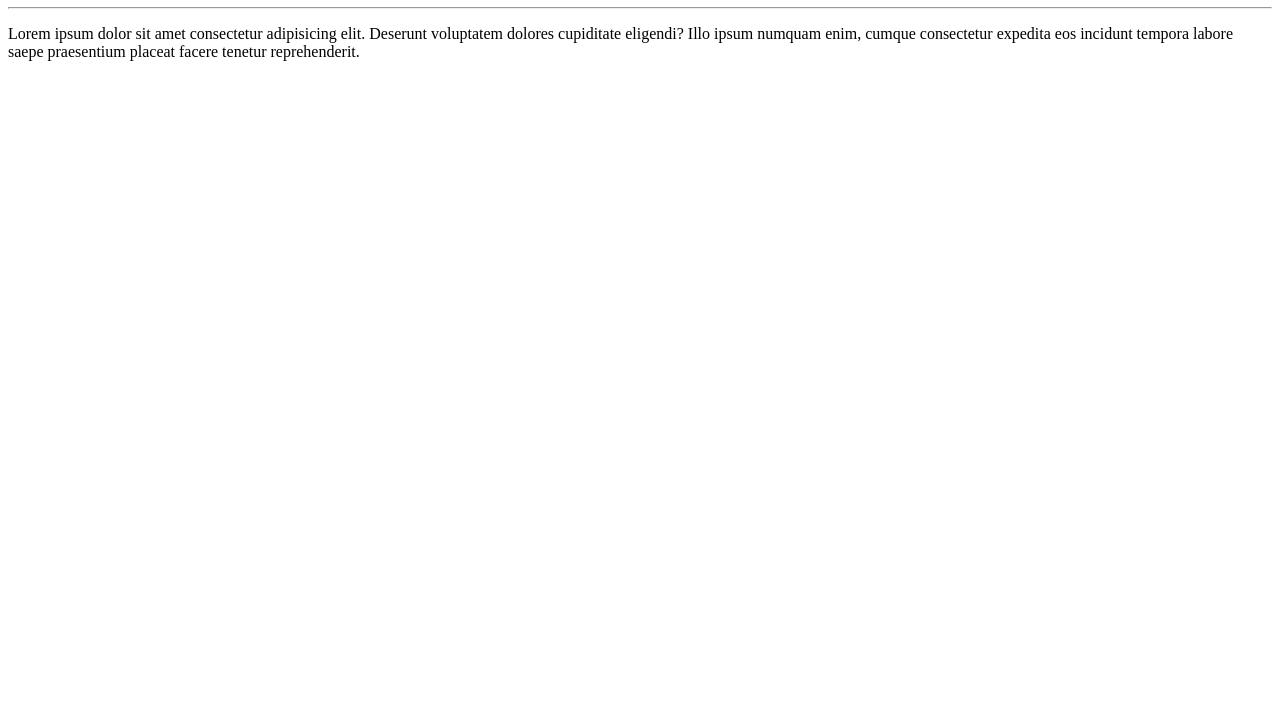
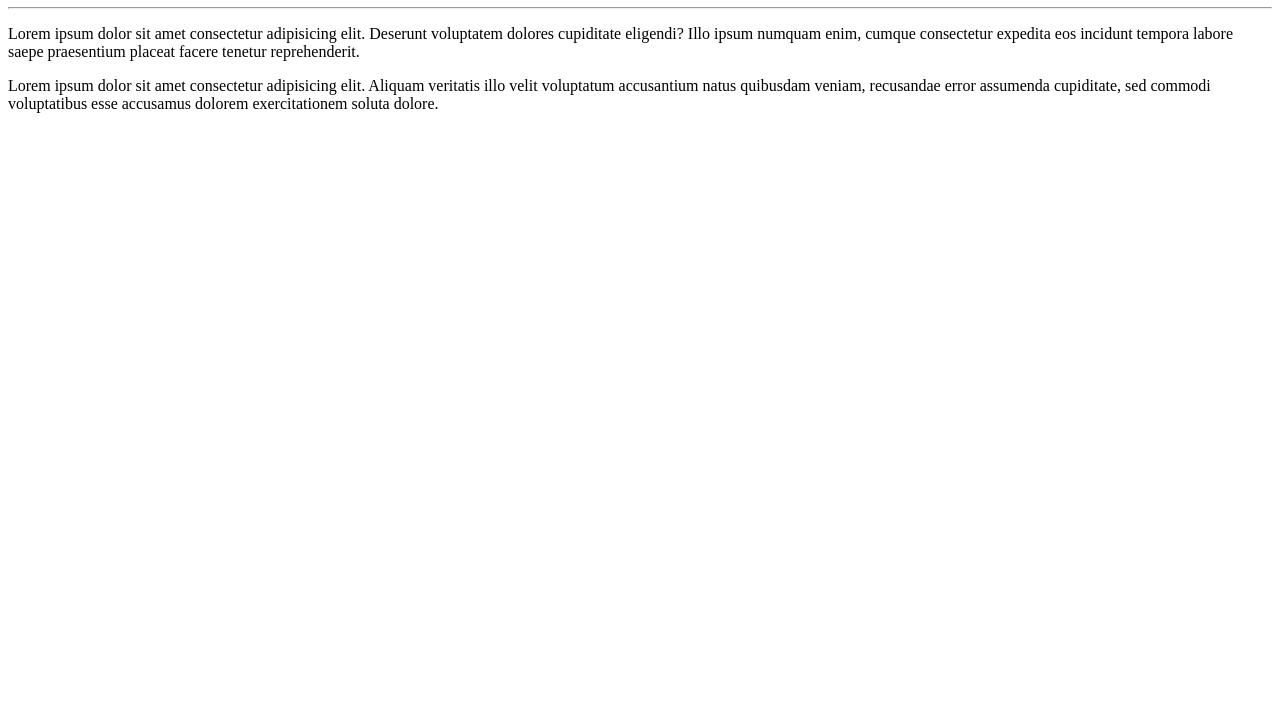
Before and after one commit to Willian-Sousa/Ola-Mundo, a plain HTML site: page site-exemplo/index.html in a window 1280 px wide. Shown: the part 73-800 px from the top of the page. Drawn offline with Linux system fonts and the light colour scheme.

Commit message:
Adicionei mais um parágrafo.

```diff
--- a/site-exemplo/index.html
+++ b/site-exemplo/index.html
@@ -9,5 +9,6 @@
    <h1>Olá, mundo!</h1>
    <hr>
    <p>Lorem ipsum dolor sit amet consectetur adipisicing elit. Deserunt voluptatem dolores cupiditate eligendi? Illo ipsum numquam enim, cumque consectetur expedita eos incidunt tempora labore saepe praesentium placeat facere tenetur reprehenderit.</p>
+   <p>Lorem ipsum dolor sit amet consectetur adipisicing elit. Aliquam veritatis illo velit voluptatum accusantium natus quibusdam veniam, recusandae error assumenda cupiditate, sed commodi voluptatibus esse accusamus dolorem exercitationem soluta dolore.</p>
 </body>
 </html>
```
